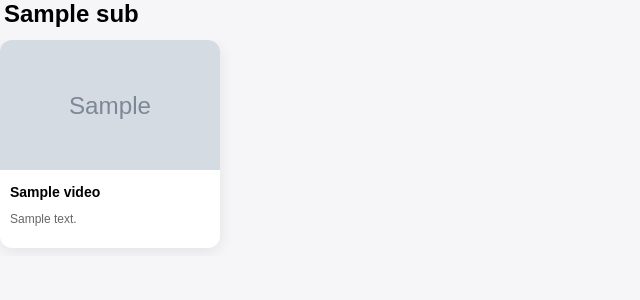
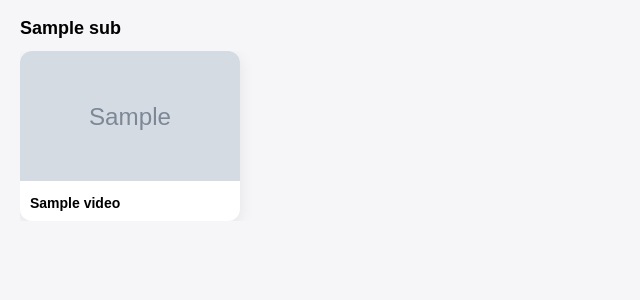
Before and after one commit to haroldgiomart/daimon-newapp, a Flask app: template templates/videos.html in a window 1280 px wide. Shown: the part 109-409 px from the top of the page, without its empty margins (0-640 px from the left). Run offline with Flask 3, Linux system fonts and the light colour scheme; the template is opened without the code that fills it: most values are stand-ins (such as "Sample title", 1, 10 or a date in 2020); grey boxes marked "Sample" are stand-in pictures.

Commit message:
sección de videos de daimon

```diff
--- a/app.py
+++ b/app.py
@@ -4,6 +4,7 @@ from services.recent_benefits import get_recent_benefits
 from services.benefits_service import get_benefits_by_subcategory
 from services.benefit_details import get_benefit_details
 from cachetools import TTLCache, cached
+from services.wellness_videos import get_videos
 
 app = Flask(__name__, template_folder="templates")
 cupones_cache = TTLCache(
@@ -99,12 +100,10 @@ def beneficio_redimir(benefit_id):
         abort(500, description="Error interno al redimir el beneficio")
 
 
-@app.route("/videos")
+@app.route("/salud")
 def videos():
-    #data = get_videos_by_subcategory()  # tu servicio
-    data = "data"
+    data = get_videos()
     return render_template("videos.html", data=data)
-
 
 
 # --------------------------------------------------------- Handlers de Error
--- /dev/null
+++ b/services/wellness_videos.py
@@ -0,0 +1,15 @@
+import requests
+
+API_URL = "https://sp37216i6g.execute-api.us-east-1.amazonaws.com/v1/wellness_videos"
+
+def get_videos():
+    try:
+        response = requests.get(API_URL, timeout=10)
+        response.raise_for_status()
+        return response.json()
+    except Exception as e:
+        print("Error obteniendo beneficios:", e)
+        return {}
+
+if __name__ == '__main__':
+    get_benefits_by_subcategory()
--- a/static/css/app.css
+++ b/static/css/app.css
@@ -660,10 +660,11 @@ section h2 {
   margin: 0;
 }
 
-.video-info p {
-  font-size: 12px;
-  color: #666;
+
+.video-card .video-info p {
+  display: none !important;
 }
+
 
 /* ===== Modal ===== */
 
@@ -705,3 +706,41 @@ section h2 {
   font-size: 20px;
   cursor: pointer;
 }
+
+.cards .video-card {
+  flex: 0 0 200px !important;
+  width: 200px !important;
+  max-width: 200px !important;
+}
+
+.video-card .card-image img {
+  width: 100%;
+  height: 120px;
+  object-fit: cover;
+}
+
+/* Contenedor general (margen igual a cupones) */
+.category-container {
+  padding-left: 20px;
+  padding-right: 20px;
+}
+
+/* Separación entre subcategorías */
+.subcategory-section {
+  margin-bottom: 32px;
+}
+
+/* Título de subcategoría */
+.subcategory-title {
+  margin-bottom: 12px;
+  font-size: 18px;
+  font-weight: 600;
+}
+
+.video-modal {
+  display: none; /* ← CLAVE */
+  position: fixed;
+  inset: 0;
+  background: rgba(0,0,0,0.75);
+  z-index: 999;
+}
--- a/static/js/app.js
+++ b/static/js/app.js
@@ -1,10 +1,26 @@
-function openVideo(url, title) {
-  document.getElementById("videoFrame").src = url + "?autoplay=1";
-  document.getElementById("videoTitle").innerText = title;
-  document.getElementById("videoModal").classList.add("active");
+function openVideo(url, title, description = "") {
+  const modal = document.getElementById("videoModal");
+  const frame = document.getElementById("videoFrame");
+  const titleEl = document.getElementById("videoTitle");
+  const descEl = document.getElementById("videoDescription");
+
+  if (!modal || !frame) {
+    console.error("❌ Video modal not found in DOM");
+    return;
+  }
+
+  frame.src = url;
+
+  if (titleEl) titleEl.innerText = title;
+  if (descEl) descEl.innerText = description;
+
+  modal.classList.add("active");
 }
 
 function closeVideo() {
-  document.getElementById("videoFrame").src = "";
-  document.getElementById("videoModal").classList.remove("active");
+  const modal = document.getElementById("videoModal");
+  const frame = document.getElementById("videoFrame");
+
+  if (frame) frame.src = "";
+  if (modal) modal.classList.remove("active");
 }
--- a/templates/partials/topbar.html
+++ b/templates/partials/topbar.html
@@ -24,6 +24,6 @@
     <a href="#">Bienestar</a>
     <a href="#">Compras</a>
     <a href="#">Turismo</a>
-    <a href="#">Salud</a>
+    <a href="/salud">Salud</a>
   </nav>
 </header>
--- a/templates/videos.html
+++ b/templates/videos.html
@@ -1,26 +1,30 @@
 {% extends "layout.html" %}
+
 {% block content %}
 
-<section class="category-container">
+<div class="category-container">
 
   {% for sub in data %}
-  <div class="subcategory-block">
 
-    <div class="subcategory-header">
-      <h2>{{ sub.subcategoryName }}</h2>
-    </div>
+  <section class="subcategory-section">
 
-    <div class="video-row">
+    <h3 class="subcategory-title">
+      {{ sub.subcategoryName }}
+    </h3>
+
+    <div class="cards">
       {% for video in sub.videos %}
         {% include "partials/video_card.html" %}
       {% endfor %}
     </div>
 
-  </div>
+  </section>
+
   {% endfor %}
 
-</section>
+</div>
 
 {% include "partials/video_modal.html" %}
 
+
 {% endblock %}
```
Also changed, not shown: templates/video_card.html (added, +17 -0 lines), templates/video_modal.html (added, +19 -0 lines).
